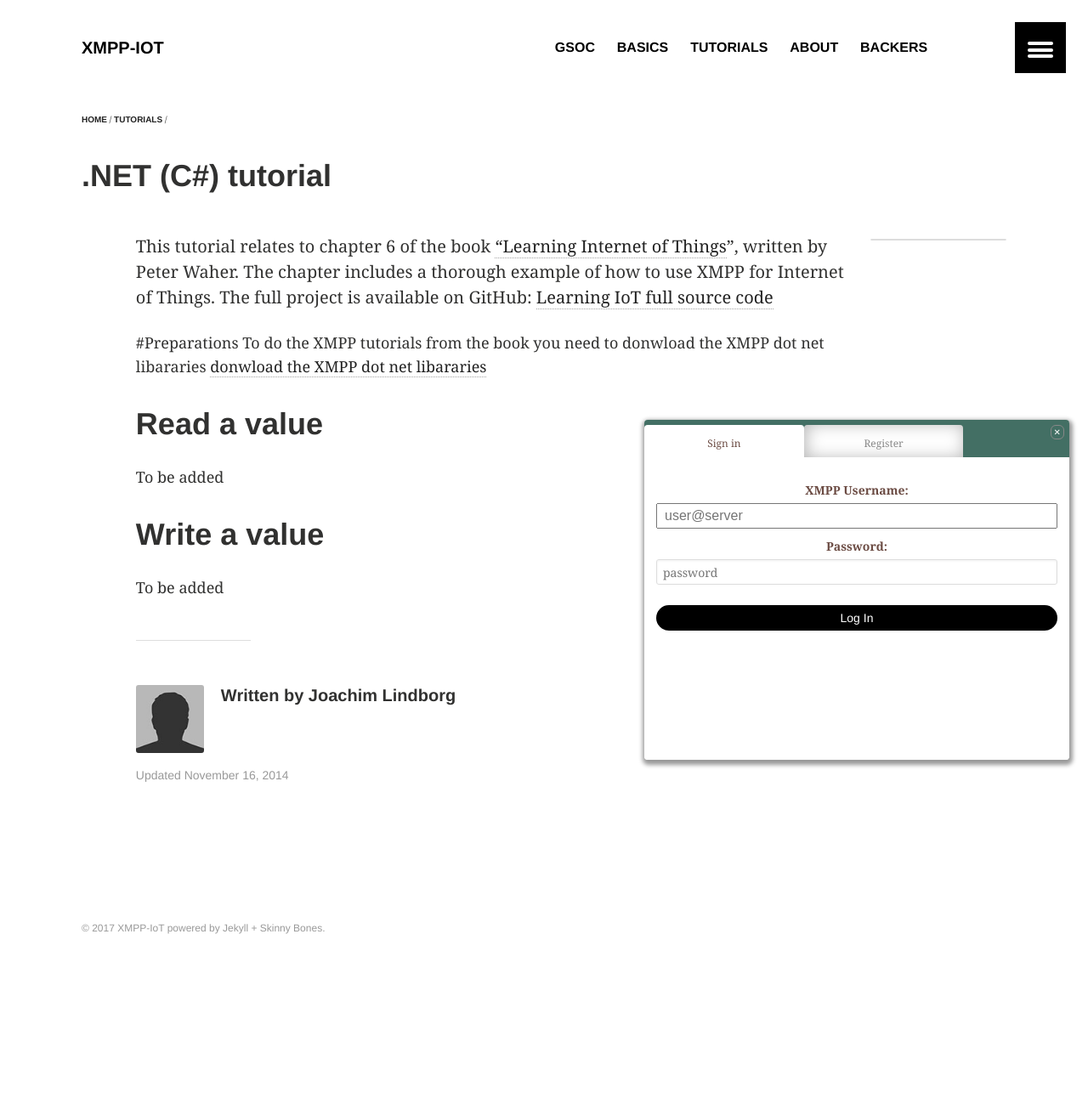
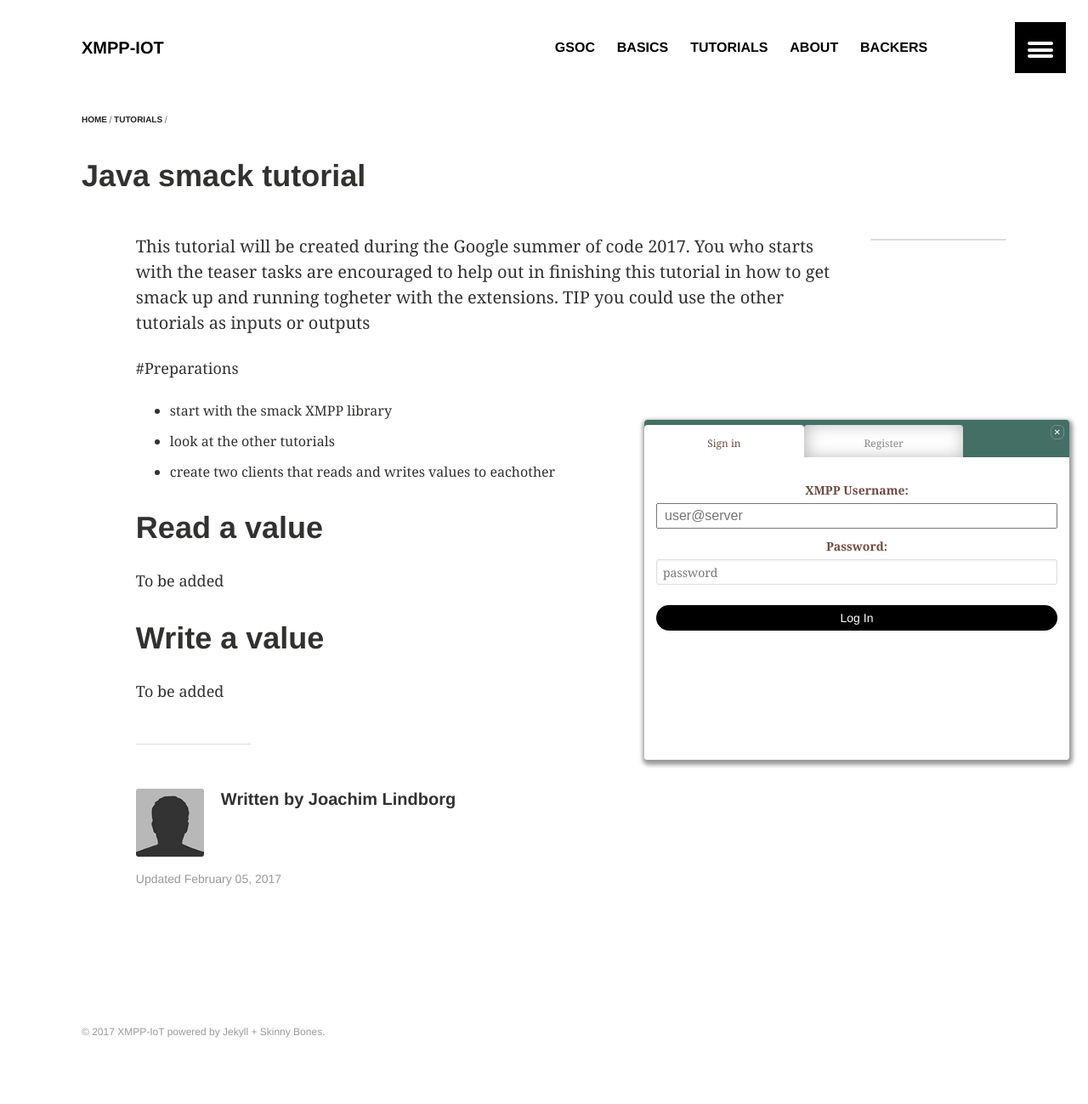
Before and after one commit to xmpp-iot/xmpp-iot.github.io, a Jekyll site: the page built from _posts/tutorials/2014-11-16-dotnet-tutorial.md, in a window 1280 px wide. Shown: the whole page at 85% size. Built offline with Jekyll 4.4.1, drawn with Linux system fonts in a browser that asks for light colours; some web fonts are replaced; before the commit the page ends 1177 px from its top, so only the background shows below that.

Commit message:
First addition of a java tutorial

```diff
--- a/_posts/tutorials/2014-11-16-dotnet-tutorial.md
+++ b/_posts/tutorials/2014-11-16-dotnet-tutorial.md
@@ -1,22 +1,24 @@
 ---
 layout: article
-title:  ".NET (C#) tutorial"
+title:  "Java smack tutorial"
 categories: tutorials
-modified: 2014-11-16T01:01:01
+modified: 2017-02-05T01:01:01
 tags: []
 toc: true
 image:
- teaser: net-logo.jpg
+ teaser:
 share: false
 comments: false
 ads: false
 ---
 
-This tutorial relates to chapter 6 of the book [“Learning Internet of Things](https://www.packtpub.com/application-development/learning-internet-things)”, written by Peter Waher. The chapter includes a thorough example of how to use XMPP for Internet of Things. The full project is available on GitHub: [Learning IoT full source code](https://github.com/Clayster)
+This tutorial will be created during the Google summer of code 2017. You who starts with the teaser tasks are encouraged to help out in finishing this tutorial in how to get smack up and running togheter with the extensions. TIP you could use the other tutorials as inputs or outputs
 
 #Preparations
-To do the XMPP tutorials from the book you need to donwload the XMPP
-dot net libararies  [donwload the XMPP dot net libararies](https://github.com/Clayster/Learning-IoT-XMPP)
+
+* start with the smack XMPP library
+* look at the other tutorials
+* create two clients that reads and writes values to eachother
 
 # Read a value
 
```
